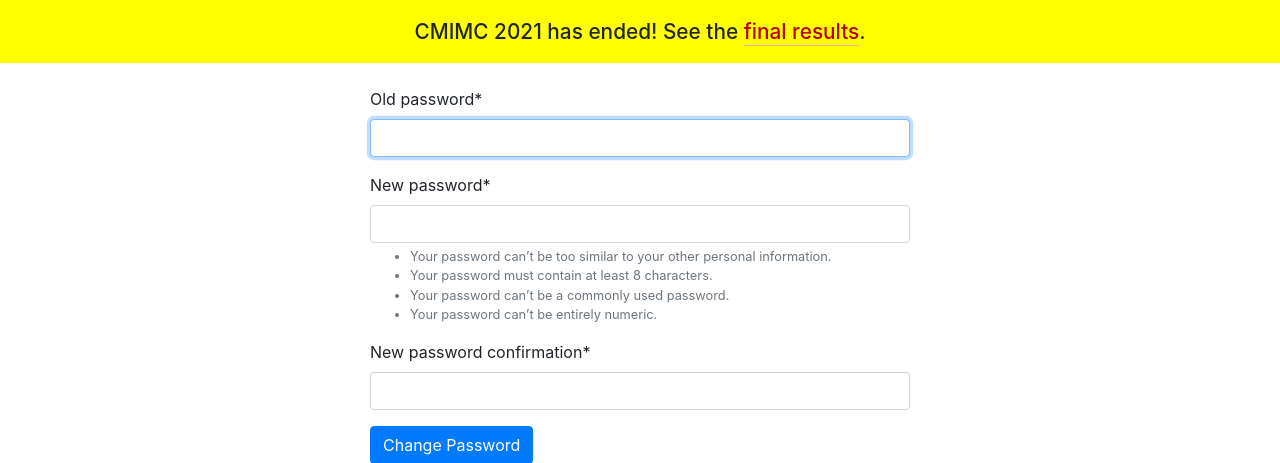
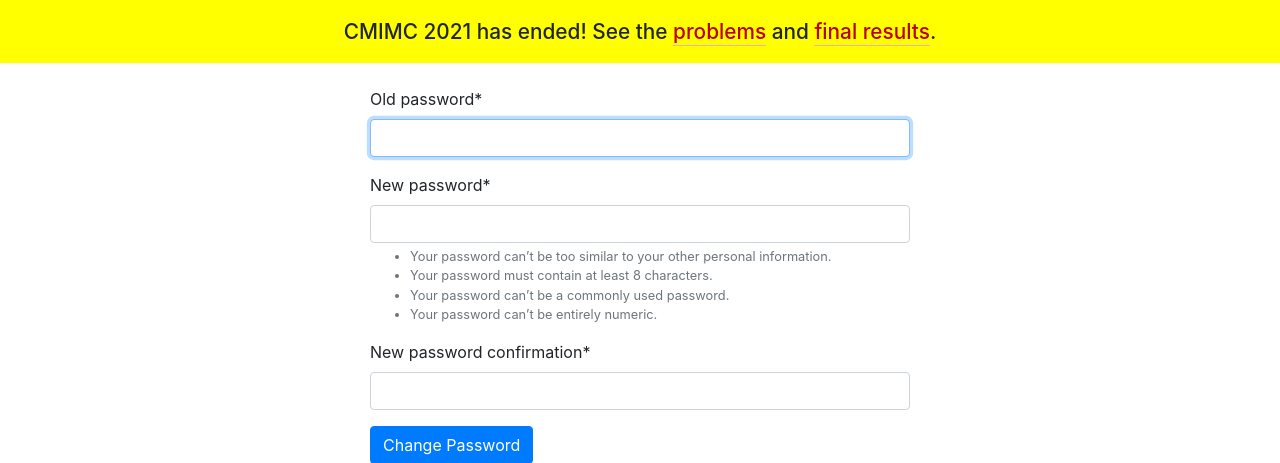
Before and after one commit to pshen24/cmimc-online, a Django app: page /change-password in a window 1280 px wide. Shown: the part 56-519 px from the top of the page. Run offline with Django 3.2, Linux system fonts and the light colour scheme; the visitor is signed in with stand-in values (Sample User, id 1); parts of the project's set-up code (start-up, migrations or seed data) failed here and were passed over; some libraries are stand-ins or nearby versions.

Commit message:
update results notification

```diff
--- a/templates/base.html
+++ b/templates/base.html
@@ -26,7 +26,7 @@
 	{% include 'includes/navbar.html' %}
     <div class="w-100" style="background-color: yellow">
         <div class="container-lg mt-3 mb-3">
-            <p class="mb-1 text-center" style="font-size: 1.3rem; font-weight: 500;">CMIMC 2021 has ended! See the <a href="{% url 'sweepstakes' 2 %}">final results</a>.</p>
+			<p class="mb-1 text-center" style="font-size: 1.3rem; font-weight: 500;">CMIMC 2021 has ended! See the <a href="http://cmimc-official.herokuapp.com/archive">problems</a> and <a href="{% url 'sweepstakes' 2 %}">final results</a>.</p>
         </div>
     </div>
     <div class="container-lg mt-4">
```
